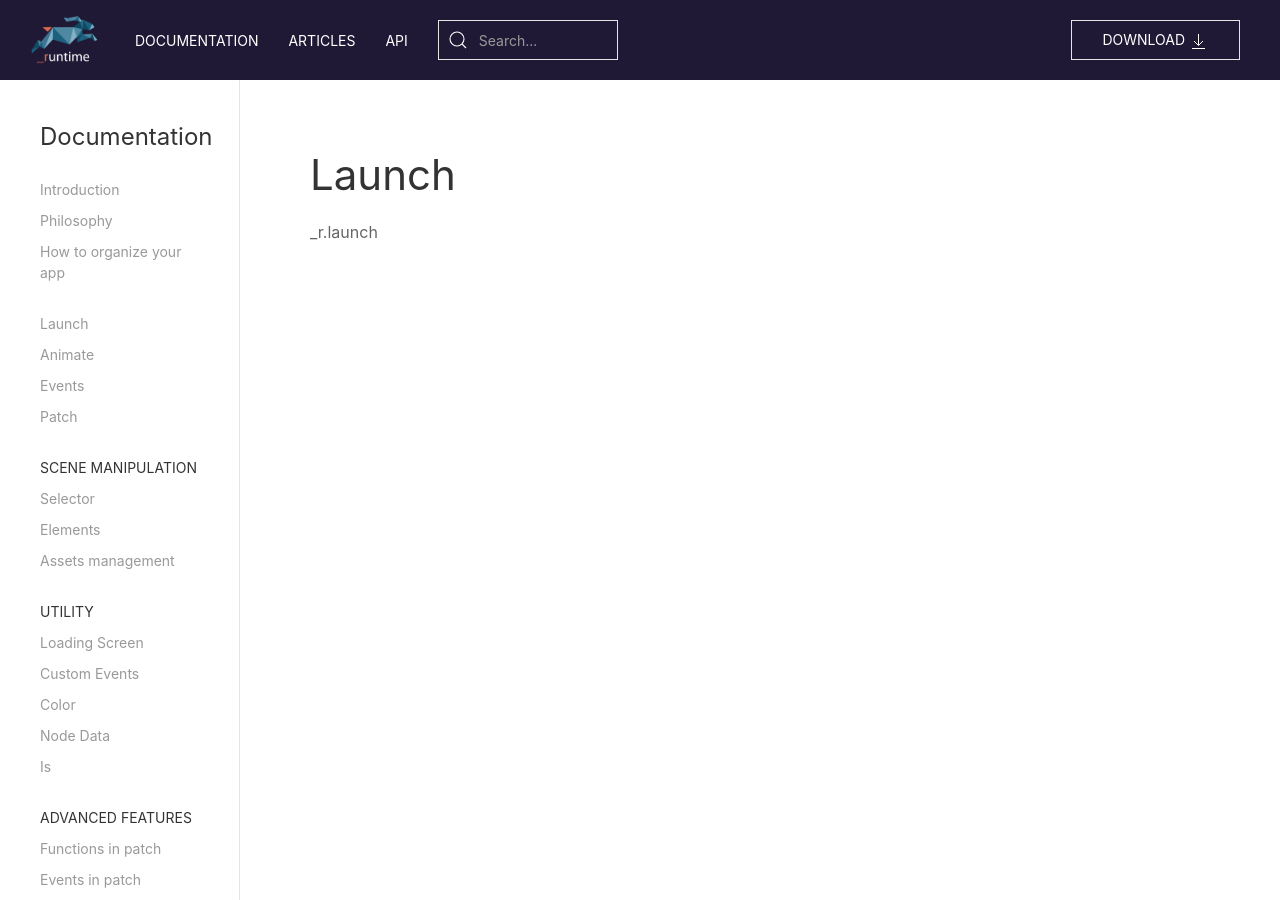
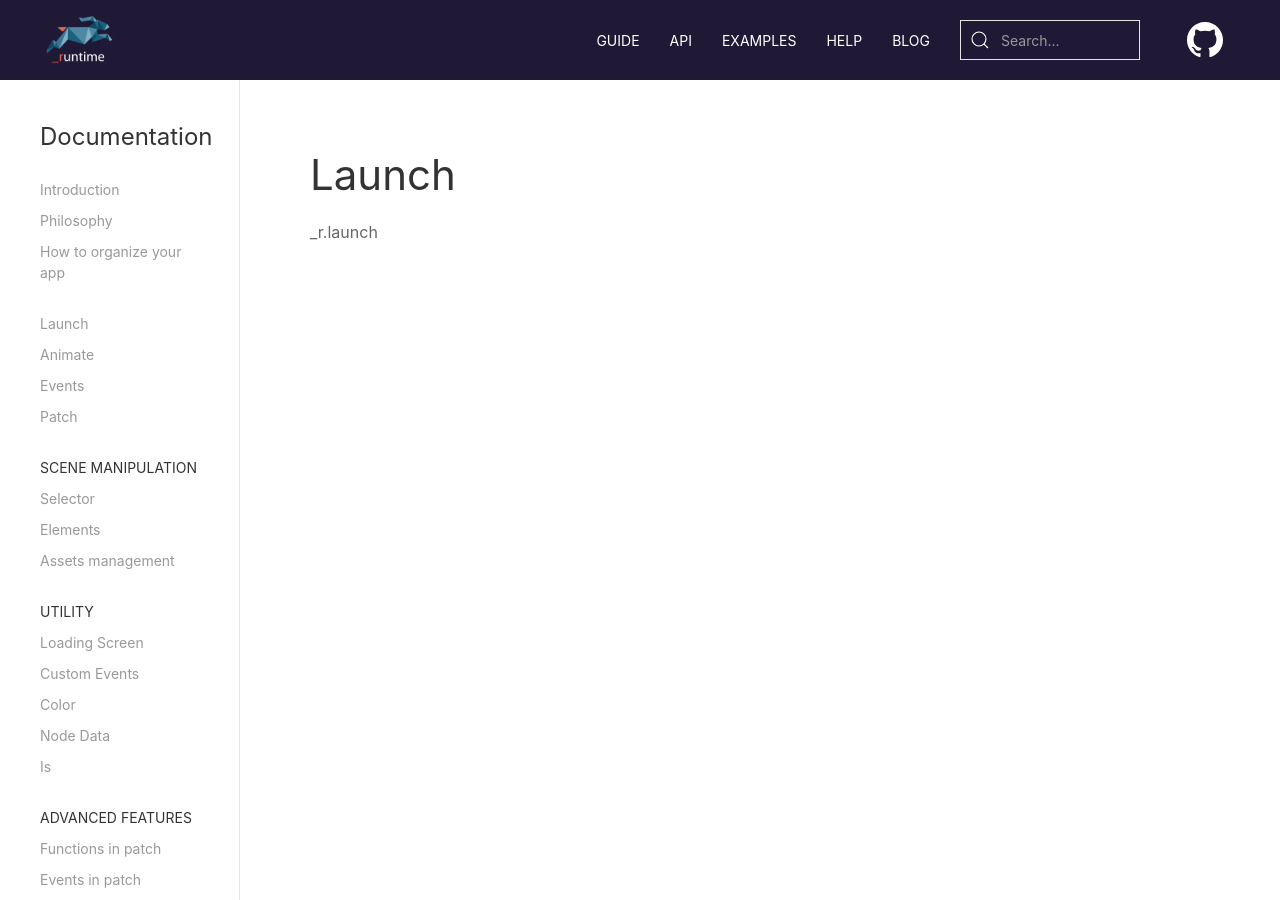
Before and after one commit to babylon-runtime/babylon-runtime.github.io, a Jekyll site: the page built from documentation/launch.md, in a window 1280 px wide. Built offline with Jekyll 4.4.1, drawn with Linux system fonts in a browser that asks for light colours.

Commit message:
switch to custome theme

```diff
--- a/_includes/sticky.html
+++ b/_includes/sticky.html
@@ -1,17 +1,19 @@
 <div id="header" uk-sticky="media: 960" class="uk-navbar-container uk-sticky uk-active">
-    <div class="uk-container uk-container-expand">
-        <nav class="uk-navbar">
+    <div class="uk-container uk-visible@m uk-container-expand">
+        <nav class="uk-navbar" >
             <div class="uk-navbar-left">
-                <nav class="uk-navbar-container" uk-navbar>
-                    <a uk-navbar-toggle-icon="" href="#offcanvas" uk-toggle="target: #offcanvas" class="uk-navbar-toggle uk-hidden@m uk-icon uk-navbar-toggle-icon"><svg width="20" height="20" viewBox="0 0 20 20" xmlns="http://www.w3.org/2000/svg" data-svg="navbar-toggle-icon"><rect y="9" width="20" height="2"></rect><rect y="3" width="20" height="2"></rect><rect y="15" width="20" height="2"></rect></svg></a>
-                    <div class="uk-navbar-left">
-                        <a href="/" class="uk-navbar-item uk-logo">
+                <a href="/" class="uk-navbar-item">
                     <img src="{{ 'assets/logo.png' | absolute_url}}" width="80px" height="80px"/>
                 </a>
-                        <ul class="uk-navbar-nav uk-visible@m">
-                            <li class="uk-active"><a href="/documentation/">Documentation</a></li>
-                            <li><a href="/">Articles</a></li>
-                            <li><a href="/">API</a></li>
+            </div>
+            <div class="uk-navbar-right">
+                <nav class="uk-navbar-container" uk-navbar>
+                    <ul class="uk-navbar-nav">
+                        <li> <a href="/documentation/">Guide</a></li>
+                        <li><a href="/api/">API</a></li>
+                        <li><a href="">Examples</a></li>
+                        <li><a href="/help/">Help</a></li>
+                        <li><a href="/help/">Blog</a></li>
                     </ul>
                     <div class="uk-navbar-item">
                         <form class="uk-search uk-search-default">
@@ -19,31 +21,43 @@
                             <input class="uk-search-input" type="search" placeholder="Search...">
                         </form>
                     </div>
+                    <div class="uk-navbar-item">
+                        <a class="uk-navbar-item" href="https://github.com/babylon-runtime/_r" class="uk-icon-link" uk-icon="icon:github; ratio:2" target="_blank"></a>
                     </div>
                 </nav>
             </div>
+        </nav>
+    </div>
+    <div class="uk-container uk-hidden@m">
+        <nav class="uk-navbar">
+            <div class="uk-navbar-left">
+                <ul class="uk-navbar-nav">
+                    <li><a href="/" class="uk-icon-link" uk-icon="home"></a></li>
+                    <li><a href="/documentation/">Guide</a></li>
+                    <li><a href="/api/">API</a></li>
+                    <li><a href="">Examples</a></li>
+                    <li><a href="/help/">Help</a></li>
+                    <li><a href="/help/">Blog</a></li>
+                </ul>
+            </div>
             <div class="uk-navbar-right">
-                <div class="uk-navbar-item uk-visible@m"><a href="../download" class="uk-button uk-button-default tm-button-default uk-icon">Download <canvas uk-icon="icon: download" width="20" height="20" class="uk-icon" hidden="true"></canvas><svg width="20" height="20" viewBox="0 0 20 20" xmlns="http://www.w3.org/2000/svg" data-svg="download"><polyline fill="none" stroke="#000" points="14,10 9.5,14.5 5,10"></polyline><rect x="3" y="17" width="13" height="1"></rect><line fill="none" stroke="#000" x1="9.5" y1="13.91" x2="9.5" y2="3"></line></svg></a></div>
+                <ul class="uk-navbar-nav">
+                    <li> <a href="https://github.com/babylon-runtime/_r" class="uk-icon-link" uk-icon="icon:github;" target="_blank"></a></li>
+                    <li> <a class="uk-icon-link uk-navbar-toggle" href="#" uk-search-icon></a></li>
+                </ul>
+            </div>
+            <div class="uk-navbar-dropdown" uk-drop="mode: click; cls-drop: uk-navbar-dropdown; boundary: !nav">
+                <div class="uk-grid-small uk-flex-middle" uk-grid>
+                    <div class="uk-width-expand">
+                        <form class="uk-search uk-search-navbar uk-width-1-1">
+                            <input class="uk-search-input" type="search" placeholder="Search..." autofocus>
+                        </form>
+                    </div>
+                    <div class="uk-width-auto">
+                        <a class="uk-navbar-dropdown-close" href="#" uk-close></a>
+                    </div>
+                </div>
             </div>
         </nav>
     </div>
 </div>
-<div id="offcanvas" uk-offcanvas="mode: push; overlay:true" class="uk-offcanvas">
-    <div class="uk-offcanvas-bar">
-        <div class="uk-panel">
-            <h3>General</h3>
-            <ul class="uk-nav uk-nav-default tm-nav">
-                <li>
-                    <a href="/home.html">Home</a>
-                </li>
-                <li>
-                    <a href="/home.html">Articles</a>
-                </li>
-                <li>
-                    <a href="/home.html">API</a>
-                </li>
-            </ul>
-            {% include sidebar.html %}
-        </div>
-    </div>
-</div>
```
Lines whose indentation alone changed are shown as unchanged.
